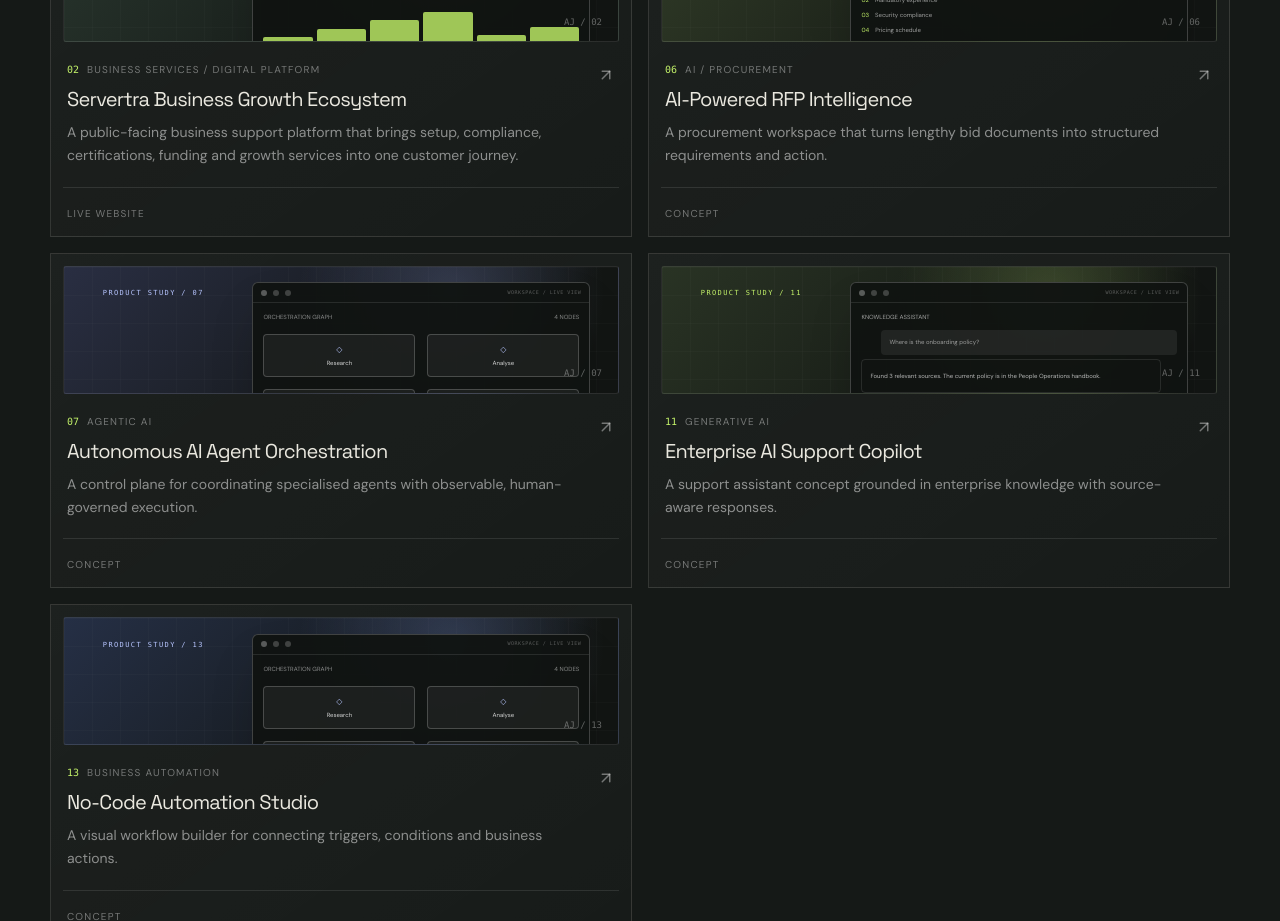
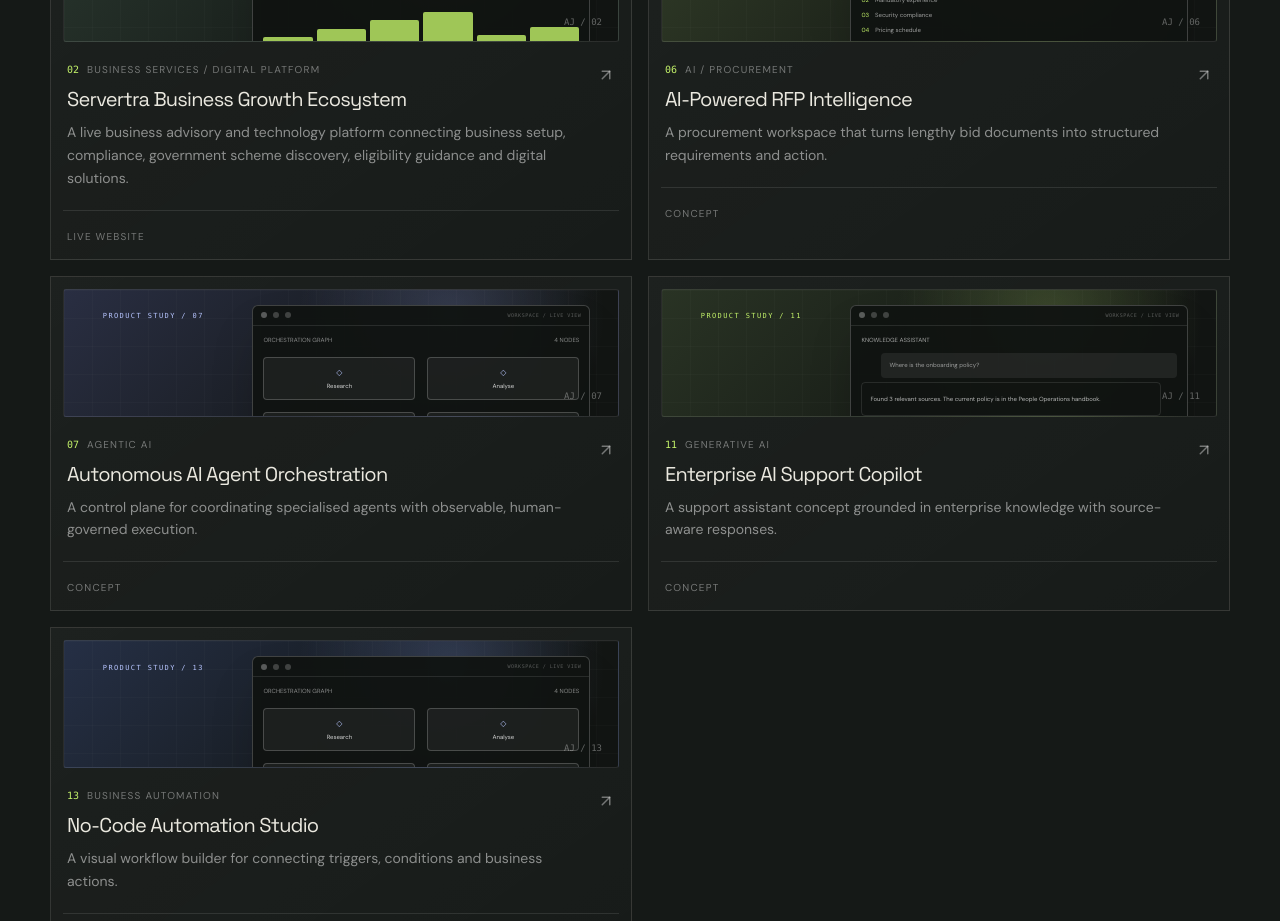
Before and after one commit to ajobs92/ankit-jobanputra-portfolio, a Next.js app: page / in a window 1280 px wide. Shown: the part 2520-3441 px from the top of the page. Built offline with nearby package versions, Linux system fonts and the light colour scheme.

Commit message:
Update Servertra portfolio case study from production build

```diff
--- a/src/data/projects.ts
+++ b/src/data/projects.ts
@@ -15,13 +15,13 @@ export const projects: Project[] = [
   {
     number: "02", slug: "servertra-funding-platform", title: "Servertra Business Growth Ecosystem",
     category: "Business Services / Digital Platform", discipline: ["SaaS & Enterprise", "GovTech", "Operations"],
-    status: "Live website", summary: "A public-facing business support platform that brings setup, compliance, certifications, funding and growth services into one customer journey.",
-    problem: "Founders and growing businesses often coordinate registration, compliance, certifications, funding support and digital needs across different providers.",
-    solution: "A clear business-services experience organised around the journey from idea and setup through certification, funding, growth and scale.",
-    capabilities: ["Business registration and setup", "Compliance and legal support", "Certifications and funding support", "Digital transformation and growth consulting", "Structured enquiry and service journey"],
-    role: "Product and website initiative; exact personal contribution and delivery scope to be documented with the owner",
-    evidenceNote: "Public website: servertra.com. Its current public-facing content describes business registration, compliance, certifications, funding and finance, digital transformation and growth support. The scheme explorer and eligibility calculator are separate proposed extensions, not claims about the live website.",
-    accent: "#B9D7C6", visual: "servertra", liveUrl: "https://servertra.com", prototypeUrl: "/playground/servertra-funding"
+    status: "Live website", summary: "A live business advisory and technology platform connecting business setup, compliance, government scheme discovery, eligibility guidance and digital solutions.",
+    problem: "Indian founders and growing businesses face a fragmented journey across registrations, certifications, compliance, government support and technology needs. Finding the right service or scheme often means navigating multiple disconnected sources.",
+    solution: "A unified digital front door that organises advisory services, central and state government scheme information, a preliminary eligibility journey and technology services around the needs of a growing business.",
+    capabilities: ["Business setup, registrations and incorporation", "Compliance, certifications and advisory services", "Central and state government scheme discovery", "State-wise scheme exploration across 36 States and UTs", "Preliminary scheme eligibility checker", "IT solutions and digital transformation", "Structured enquiry and lead capture"],
+    role: "Product strategy, information architecture, UX and website implementation",
+    evidenceNote: "The supplied Servertra V11 deployment package contains the pre-rendered home, services, government-schemes, eligibility-checker, IT-solutions, about and contact pages, along with compiled assets and the lead enquiry endpoint. The homepage snapshot states 36 States and UTs, 18 schemes, 8 official sources and 6 service categories. The site presents scheme information for guidance; official authorities and lenders retain control over eligibility decisions and approvals. Live data refresh and government API integrations have not been independently verified.",
+    accent: "#B9D7C6", visual: "servertra", liveUrl: "https://servertra.com"
   },
   {
     number: "03", slug: "education-360", title: "Education 360",
```
